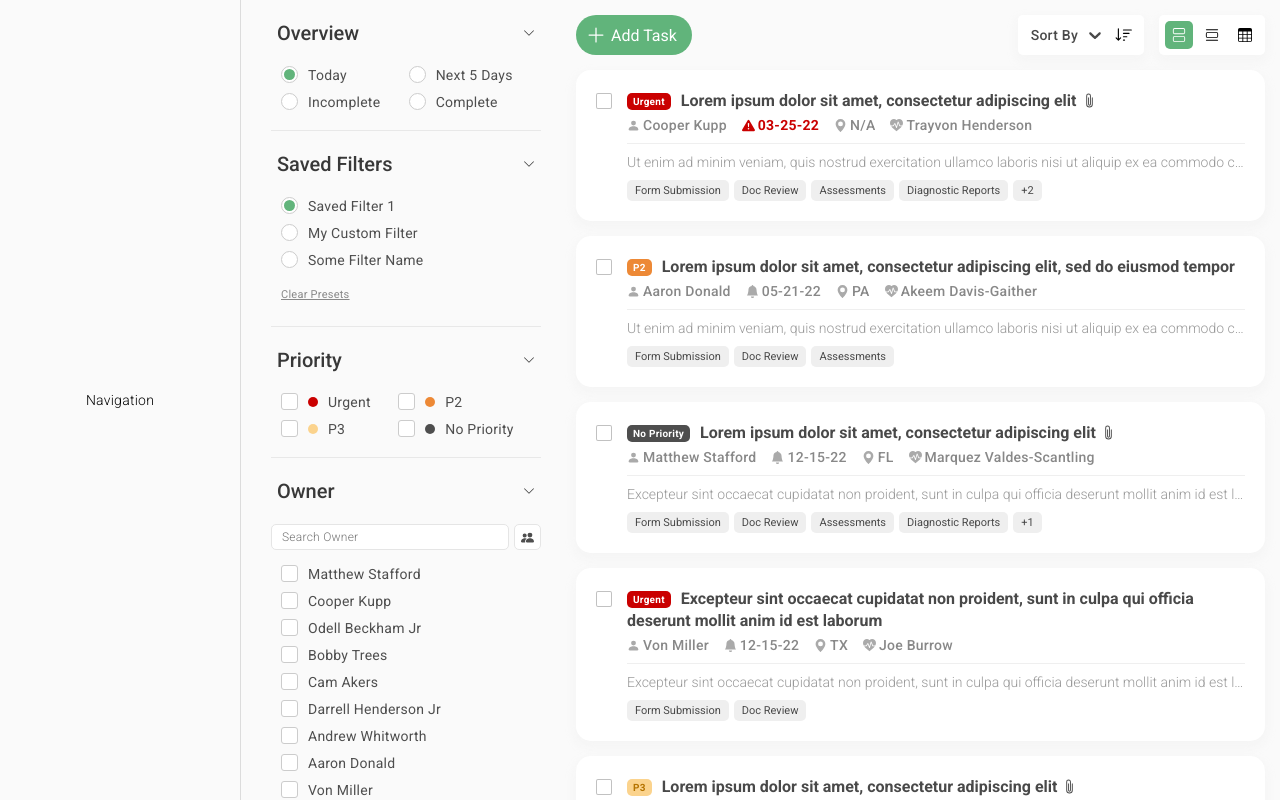
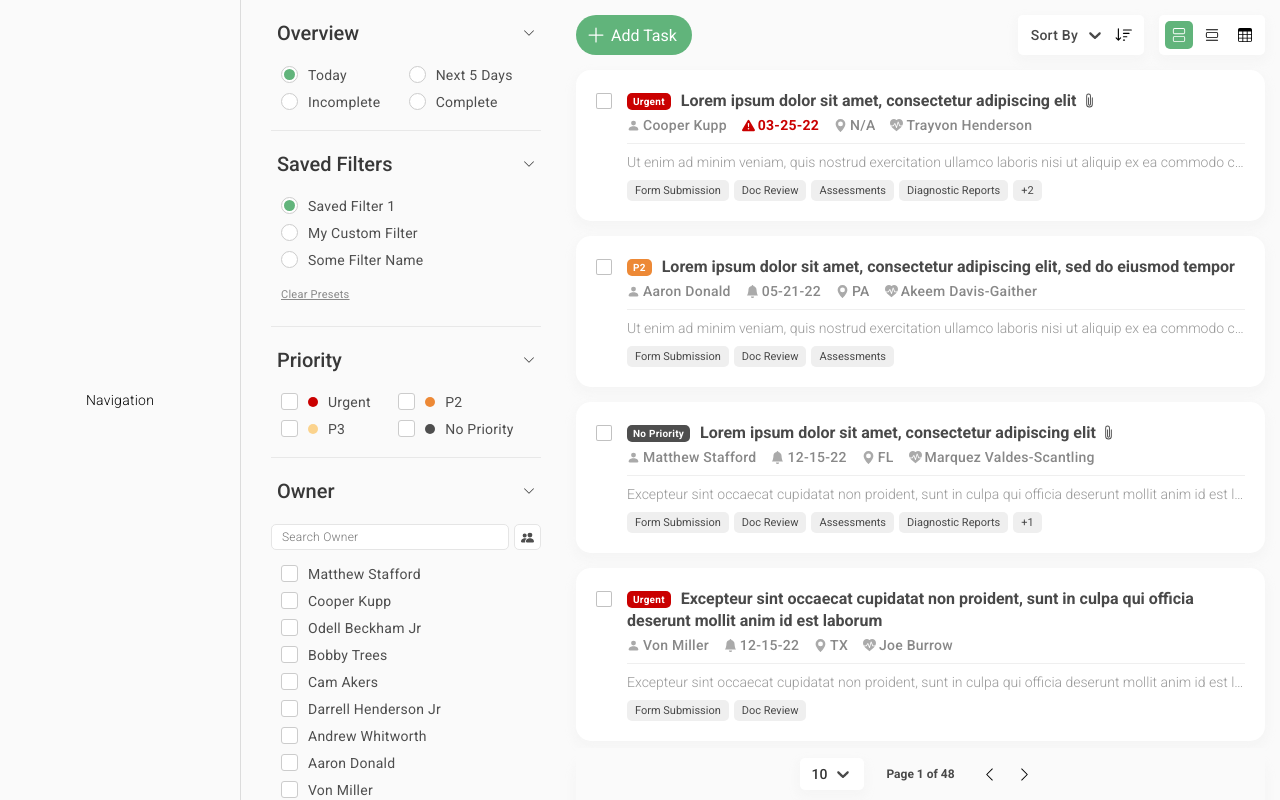
Before and after one commit to dchoi87/akute-health, a React (Create React App) app: page / in a window 1280 px wide. Built offline with nearby package versions, Linux system fonts and the light colour scheme.

Commit message:
Fixed Pagination

```diff
--- a/src/components/tasks/common/button/index.module.css
+++ b/src/components/tasks/common/button/index.module.css
@@ -15,6 +15,7 @@
   color: #fff;
   background: #61b47b;
   position: fixed;
+  z-index: 1;
   bottom: 20px;
   right: 20px;
   box-shadow: 0px 5px 10px 2px #a4a4a473;
--- a/src/components/tasks/pagination/index.module.css
+++ b/src/components/tasks/pagination/index.module.css
@@ -3,7 +3,11 @@
   justify-content: center;
   color: #494949;
   width: 100%;
-  padding: 15px 15px 0;
+  padding: 5px;
+  margin-top: 15px;
+  position: sticky;
+  bottom: 0;
+  background: #fafafa;
 }
 .pagination {
   display: flex;
--- a/src/components/tasks/table/index.module.css
+++ b/src/components/tasks/table/index.module.css
@@ -19,7 +19,7 @@
   font-size: 14px;
   font-weight: 500;
   border-radius: 15px;
-  height: calc(100vh - 137px);
+  height: calc(100vh - 152px);
   background: #fff;
 }
 .container svg {
```
